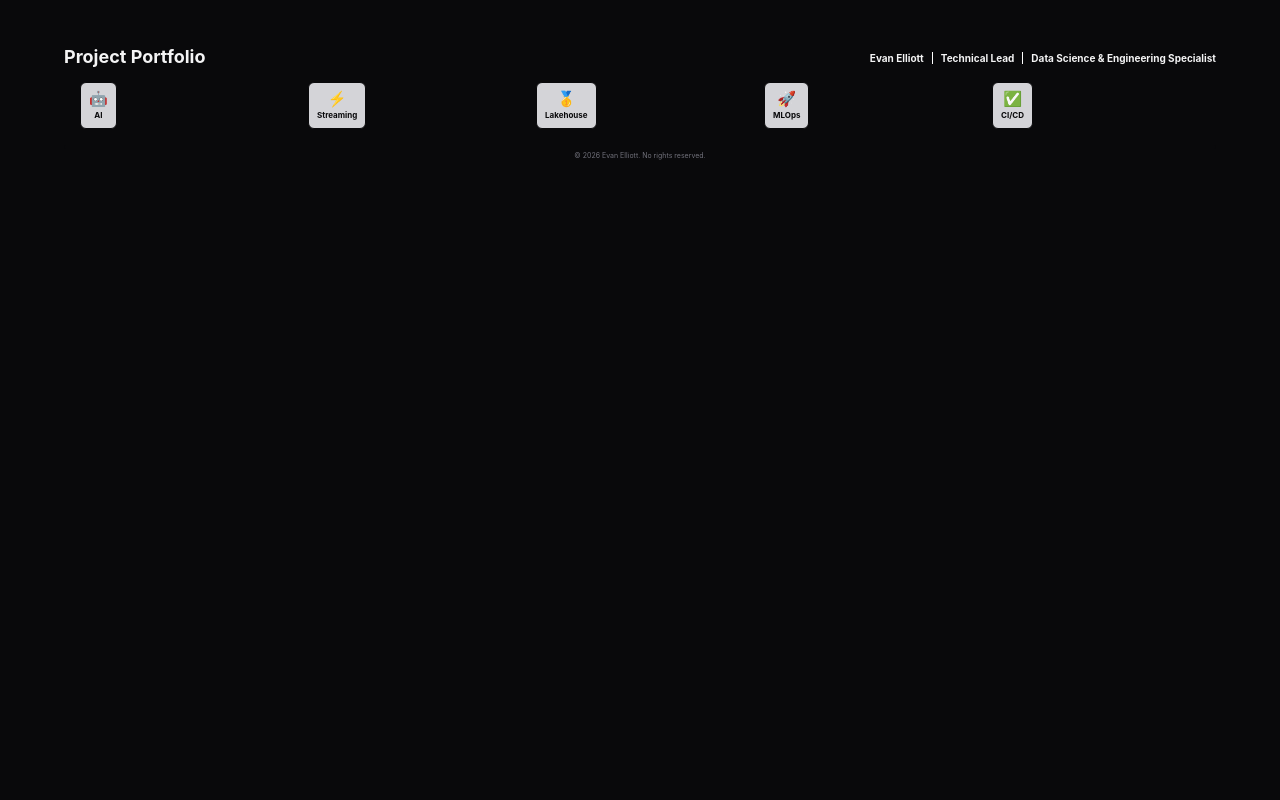
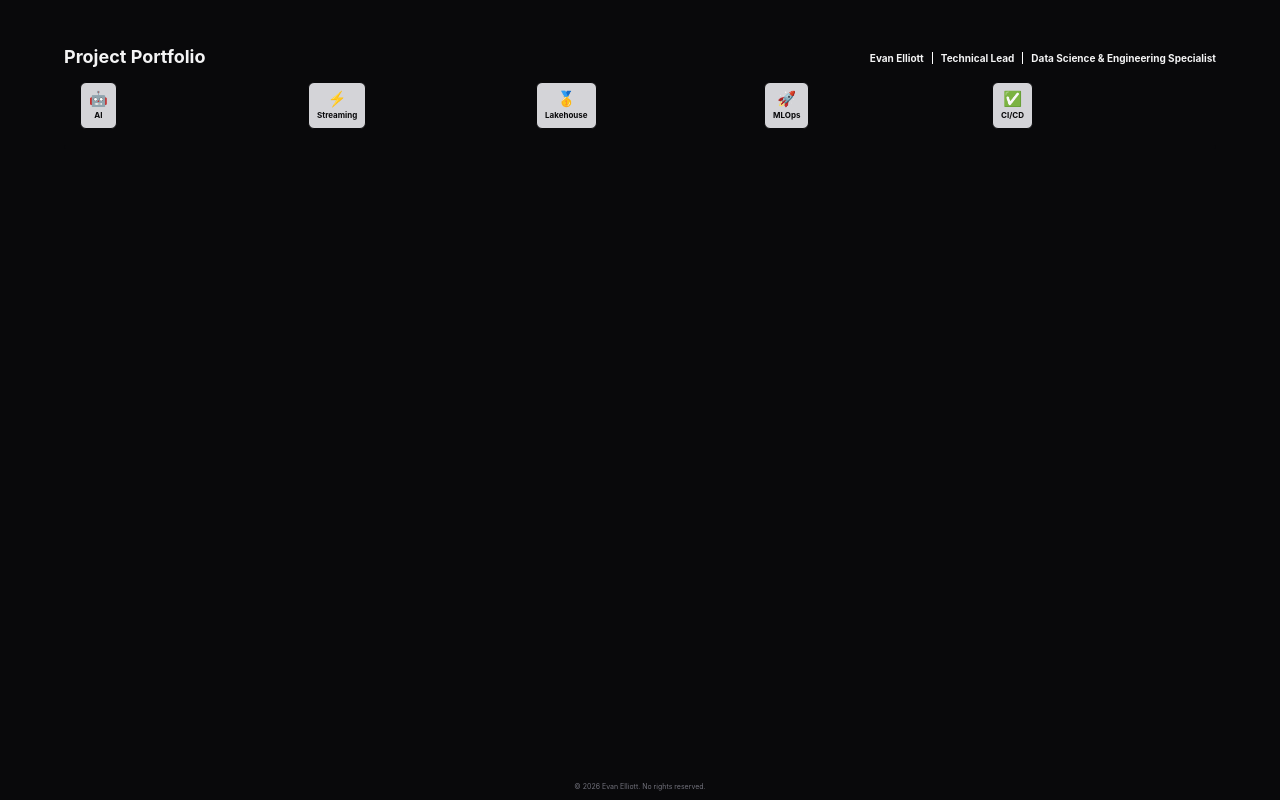
Before and after one commit to evanelliott/portfolio, a Vue app: page / in a window 1280 px wide. Built offline with nearby package versions, Linux system fonts and the light colour scheme.

Commit message:
Attempt fix translucent address bar

```diff
--- a/src/App.vue
+++ b/src/App.vue
@@ -27,11 +27,8 @@ const handleProjectSelect = (id: string) => {
       </div>
     </header>
 
-    <!-- Main Layout Container -->
     <div class="flex-1 flex flex-col">
-      <!-- Project Pane Bar -->
-      <aside class="top-[80px] z-10 bg-zinc-950 px-4 pb-4">
-        <!-- flex-1 on the panes inside this flex container will force them to distribute evenly -->
+      <aside class="top-[88px] z-10 bg-zinc-950 px-4 pb-4">
         <nav class="flex flex-row h-full w-full p-0 gap-2 sm:gap-5">
           <ProjectPane
             v-for="project in projects"
@@ -44,8 +41,6 @@ const handleProjectSelect = (id: string) => {
         </nav>
       </aside>
 
-      <!-- REMOVED: overflow-y-auto and flex-1 relative -->
-      <!-- Let the browser handle the scroll -->
       <main class="text-zinc-950 bg-zinc-950">
         <RouterView v-slot="{ Component }">
           <Transition name="page" mode="out-in">
@@ -53,15 +48,20 @@ const handleProjectSelect = (id: string) => {
           </Transition>
         </RouterView>
       </main>
+    </div>
 
-      <footer class="w-full py-0.5 text-center shrink-0 bg-zinc-950 z-20">
-        <div class="text-[7px] text-zinc-500">
-          &copy; {{ new Date().getFullYear() }} Evan Elliott. No rights reserved.
-        </div>
-      </footer>
-    </div>
+    <!-- MOVED FOOTER HERE: Outside the main flex flow -->
+    <footer class="w-full py-2 text-center bg-zinc-950 z-20">
+      <div class="text-[7px] text-zinc-500">
+        &copy; {{ new Date().getFullYear() }} Evan Elliott. No rights reserved.
+      </div>
+    </footer>
   </div>
+
+  <!-- The "Invisible Footer" Trick -->
+  <div class="fixed bottom-0 left-0 right-0 h-[10px] pointer-events-none bg-zinc-950 z-[-1]"></div>
 </template>
+
 
 
 <style>
--- a/src/assets/main.css
+++ b/src/assets/main.css
@@ -15,8 +15,13 @@
   --border-default: #d0d7de;
   --link-color: #0969da;
 }
+html, body {
+  /* Forces Safari to use this color for the bottom overscroll and UI bars */
+  background-color: #09090b !important;
+  /* Prevents "rubber-banding" from showing white gaps */
+  overscroll-behavior-y: none;
+}
 html {
-  background-color: #09090b; /* Match your zinc-950 exactly */
 }
 body {
   font-family: var(--font-sans);
```
